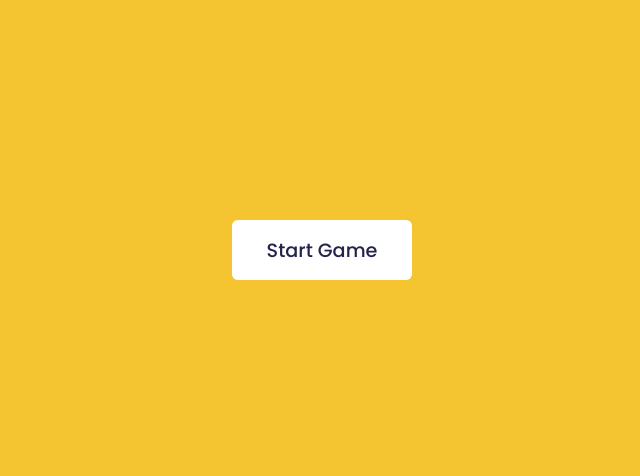
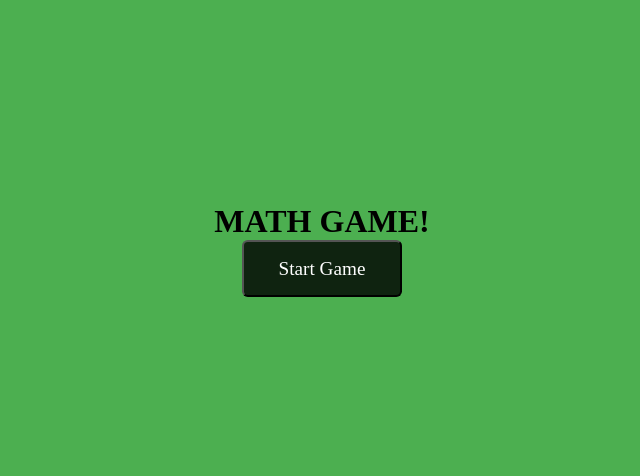
Before and after one commit to yyyl0228/yyyl0228.github.io, a plain HTML site: page game.html in a window 1280 px wide. Shown: the part 162-638 px from the top of the page, without its empty margins (318-958 px from the left). Drawn offline with Linux system fonts and the light colour scheme.

Commit message:
Add files via upload

```diff
--- a/game.css
+++ b/game.css
@@ -2,7 +2,7 @@
   padding: 0;
   margin: 0;
   box-sizing: border-box;
-  font-family: "Poppins", sans-serif;
+  font-family: "Luckiest Guy";
 }
 body {
   background-color: #39FF14;
@@ -10,7 +10,7 @@ body {
 .container {
   background-color: #ffffff;
   width: 90%;
-  max-width: 31.25em;
+  max-width: 80em;
   position: absolute;
   transform: translate(-50%, -50%);
   top: 50%;
@@ -19,34 +19,34 @@ body {
   border-radius: 0.5em;
 }
 .container h3 {
-  font-size: 1.2em;
-  color: #23234c;
+  font-size: 2em;
+  color: #0f2310;
   text-align: center;
   font-weight: 500;
   line-height: 1.8em;
 }
 .container #submit-btn {
   font-size: 1.2em;
-  font-weight: 500;
+  font-weight: 700;
   display: block;
   margin: 0 auto;
-  background-color: #f4c531;
+  background-color: #0f2310;
   border-radius: 0.3em;
   border: none;
   outline: none;
   cursor: pointer;
-  color: #23234c;
+  color: #ffffff;
   padding: 0.6em 2em;
 }
 #error-msg {
   text-align: center;
   margin-top: 1em;
-  background-color: #ffdde0;
+  background-color: #FFFF00;
   color: #d62f2f;
   padding: 0.2em 0;
 }
 .container #question {
-  background-color: #eeedf1;
+  background-color: #90EE90;
   font-size: 2em;
   font-weight: 600;
   color: #23234c;
@@ -64,13 +64,13 @@ body {
   color: #23234c;
   text-align: center;
   padding: 0 0.2em;
-  border: none;
-  background-color: transparent;
+  border: 1;
+  background-color: #AFE1AF;
   border-bottom: 0.12em solid #23234c;
   margin: 0 0.25em;
 }
 .container input:focus {
-  border-color: #f4c531;
+  border-color: #228B22;
   outline: none;
 }
 
@@ -88,7 +88,7 @@ body {
   align-items: center;
   justify-content: center;
   flex-direction: column;
-  background-color: #f4c531;
+  background-color: #4caf50;
   height: 100%;
   width: 100%;
   top: 0;
@@ -96,10 +96,10 @@ body {
 #start-btn {
   font-size: 1.2em;
   font-weight: 500;
-  background-color: #ffffff;
-  color: #23234c;
-  border: none;
-  outline: none;
+  background-color: #0f2310;
+  color: #ffffff;
+  border: 1;
+  outline: 2
   cursor: pointer;
   padding: 0.8em 1.8em;
   border-radius: 0.3em;
--- a/game.html
+++ b/game.html
@@ -1,4 +1,3 @@
-<!DOCTYPE html>
 <html lang="en">
   <head>
     <meta name="viewport" content="width=device-width, initial-scale=1.0" />
@@ -13,13 +12,14 @@
   </head>
   <body>
     <div class="container">
-      <h3>Fill In The Blank With Correct Number Or Operator</h3>
+      <h3>Fill in the Blank with Correct Number or Operator</h3>
       <div id="question"></div>
       <button id="submit-btn">Submit</button>
       <p id="error-msg">Some Demo Error Message</p>
     </div>
     <div class="controls-container">
       <p id="result"></p>
+      <h1>MATH GAME!</h1>
       <button id="start-btn">Start Game</button>
     </div>
 
```
Also changed, not shown: game.js (line endings or trailing spaces).
